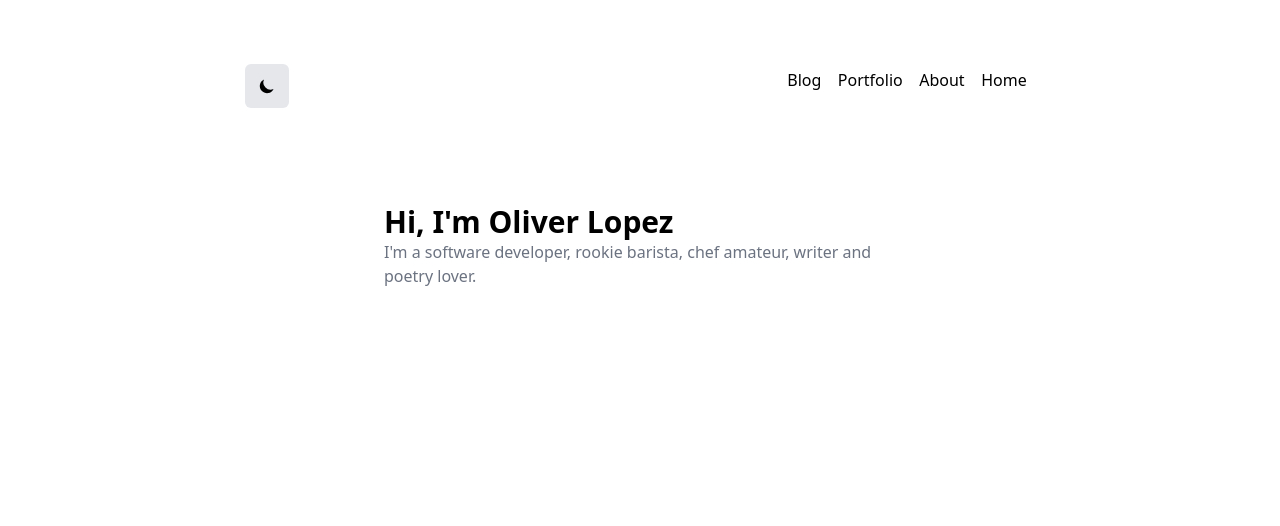
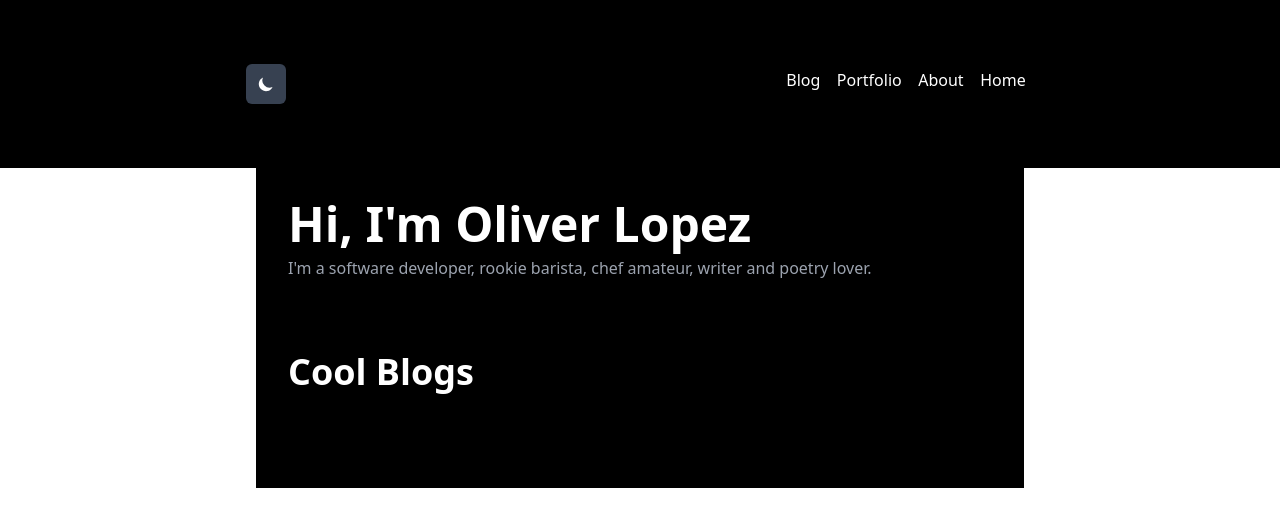
Before and after one commit to oliverloops/oliverloops.com, a Next.js app: page / in a window 1280 px wide. Shown: the top 526 px of the page. Built offline with nearby package versions, Linux system fonts and the light colour scheme.

Commit message:
working on dark mode

```diff
--- a/components/HeadPost.js
+++ b/components/HeadPost.js
@@ -1,11 +1,13 @@
 export default function HeadPost({ meta }) {
   return (
     <div className="flex justify-center flex-col">
-      <div className="text-2xl font-extrabold">{meta.title}</div>
-      <div className="text-xl font-semibold">{meta.description}</div>
+      <div className="text-2xl font-bold dark:text-white">{meta.title}</div>
+      <div className="text-xl font-semibold dark:text-white">
+        {meta.description}
+      </div>
       <div className="flex justify-between row">
-        <div className="text-gray-500">{meta.date}</div>
-        <div className="text-gray-500">
+        <div className="text-gray-400">{meta.date}</div>
+        <div className="text-gray-400">
           <span role="img" aria-label="coffee">
             ☕️
           </span>{" "}
--- a/components/Header.js
+++ b/components/Header.js
@@ -21,8 +21,8 @@ export default function Header() {
       className="flex justify-around flex-row fixed sticky sticky-nav top-0 h-18 py-16 bg-white dark:bg-black bg-opacity-60"
     >
       <div>
-        <button className="flex justify-center items-center rounded-md bg-gray-200 h-11 w-11 ">
-          <HiMoon className="icon" />
+        <button className="flex justify-center items-center rounded-md bg-gray-200 dark:bg-gray-700 h-10 w-10 ">
+          <HiMoon className="icon dark:text-white" />
         </button>
       </div>
       <div className="flex justify-around flex-row w-64">
--- a/components/Layout.js
+++ b/components/Layout.js
@@ -1,5 +1,8 @@
+import { createContext } from "react";
 import Head from "next/head";
 import Header from "./Header";
+
+export const darkMode = createContext();
 
 export default function Layout({ children, pageTitle, description }) {
   return (
@@ -11,12 +14,14 @@ export default function Layout({ children, pageTitle, description }) {
         <title>{pageTitle}</title>
       </Head>
 
-      <main>
-        <Header />
-        <div className="flex flex-col justify-center items-start max-w-xl  mx-auto  px-8 py-8">
-          {children}
-        </div>
-      </main>
+      <darkMode.Provider value={{ dark: "dark" }}>
+        <main className="dark">
+          <Header />
+          <div className="flex flex-col  justify-center items-start max-w-3xl  mx-auto  px-8 py-8 dark:bg-black">
+            {children}
+          </div>
+        </main>
+      </darkMode.Provider>
     </>
   );
 }
--- a/components/Post.js
+++ b/components/Post.js
@@ -1,5 +1,4 @@
 import Link from "next/link";
-import { motion } from "framer-motion";
 //UI components
 import HeadPost from "./HeadPost";
 
@@ -10,25 +9,11 @@ export const Post = ({ post }) => {
   } = post;
 
   return (
-    <motion.article
-      initial="pageInitial"
-      animate="pageAnimate"
-      variants={{
-        pageInitial: {
-          opacity: 0,
-          translateY: -200,
-        },
-        pageAnimate: {
-          opacity: 1,
-          translateY: 0,
-        },
-      }}
-      className="w-full flex flex-col justify-center items-start h-36"
-    >
+    <article className="w-full flex flex-col justify-center items-start h-36">
       <HeadPost meta={meta} />
       <Link href={"/blog" + link}>
         <a className="text-blue-700 hover:text-blue-500">Read more →</a>
       </Link>
-    </motion.article>
+    </article>
   );
 };
--- a/pages/index.js
+++ b/pages/index.js
@@ -1,7 +1,11 @@
 import { motion } from "framer-motion";
+//UI components
+import { Post } from "../components/Post";
+import { posts } from "../getAllPosts";
 
 export default function Home() {
   return (
+    <>
       <motion.div
         initial="pageInitial"
         animate="pageAnimate"
@@ -16,11 +20,34 @@ export default function Home() {
           },
         }}
       >
-      <h1 className="font-bold text-3xl">Hi, I'm Oliver Lopez</h1>
-      <h3 className="text-gray-500">
+        <h1 className="font-extrabold text-5xl dark:text-white">
+          Hi, I'm Oliver Lopez
+        </h1>
+        <h3 className="text-base text-gray-400 py-2">
           I'm a software developer, rookie barista, chef amateur, writer and
           poetry lover.
         </h3>
       </motion.div>
+      <motion.div
+        className="py-16"
+        initial="pageInitial"
+        animate="pageAnimate"
+        variants={{
+          pageInitial: {
+            opacity: 0,
+            translateX: -800,
+          },
+          pageAnimate: {
+            opacity: 1,
+            translateX: 0,
+          },
+        }}
+      >
+        <h1 className="font-extrabold text-4xl dark:text-white">Cool Blogs</h1>
+        {posts.map((post) => (
+          <Post key={post.link} post={post} />
+        ))}
+      </motion.div>
+    </>
   );
 }
```
Lines whose indentation alone changed are shown as unchanged.
